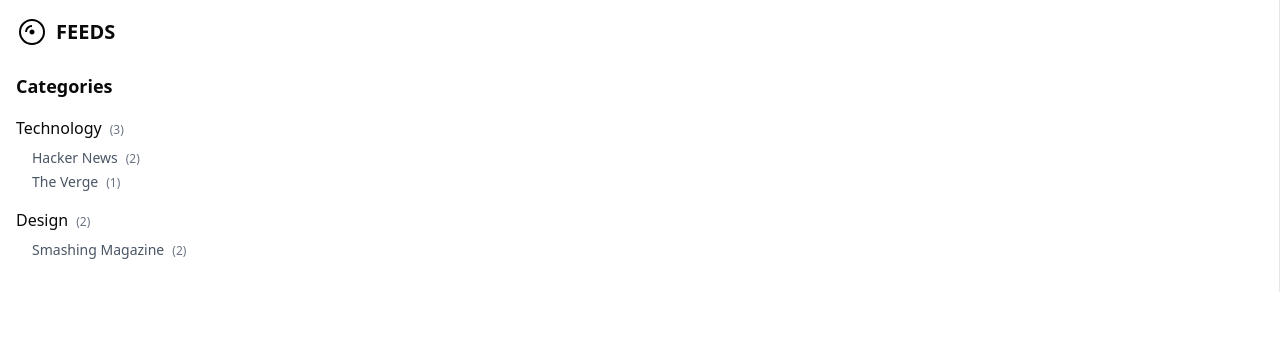
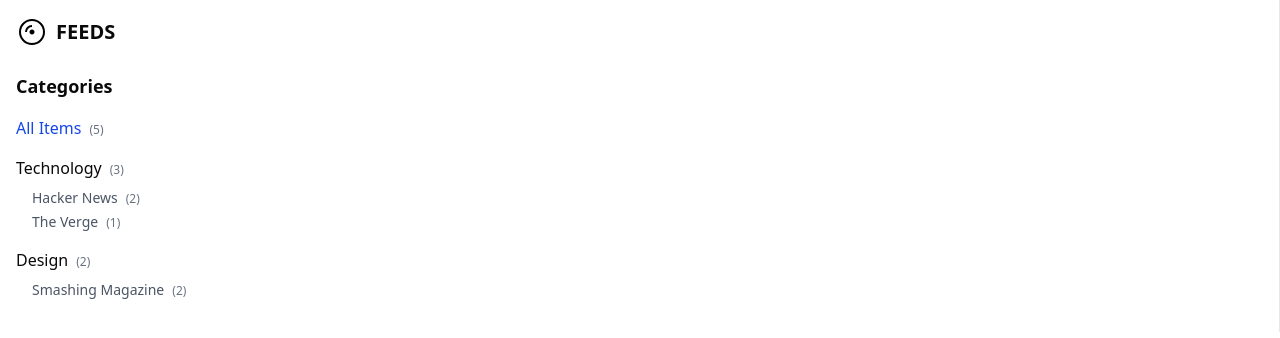
Before and after one commit to llun/vibe-feeds, a Next.js app: page / in a window 1280 px wide. Shown: the top 338 px of the page. Built offline with nearby package versions, Linux system fonts and the light colour scheme.

Commit message:
Add 'All Items' link with total count at the top of categories

```diff
--- a/src/app/page.tsx
+++ b/src/app/page.tsx
@@ -11,6 +11,7 @@ import {
   getItemById,
   getSiteById,
   getCategoryById,
+  mockItems,
 } from "@/data/mockData";
 import { FeedItem } from "@/types";
 
@@ -42,6 +43,7 @@ const useHashParams = () => {
       siteId: hashParams.get("site"),
       itemId: hashParams.get("item"),
       isLoading: hash.includes("loading"),
+      showAll: hash === "all",
     };
   }, [hash]);
 
@@ -70,7 +72,7 @@ const useMediaQuery = (query: string) => {
 };
 
 export default function Home() {
-  const { categoryId, siteId, itemId, isLoading } = useHashParams();
+  const { categoryId, siteId, itemId, isLoading, showAll } = useHashParams();
   const isDesktop = useMediaQuery("(min-width: 1281px)"); // Breakpoint > 1280px
   const [showLoading, setShowLoading] = useState(false);
 
@@ -101,23 +103,29 @@ export default function Home() {
 
   // Determine items to display in the list
   const itemsToList: FeedItem[] = useMemo(() => {
+    if (showAll) {
+      return mockItems;
+    }
     if (siteId) {
       return getItemsForSite(siteId);
     } else if (categoryId) {
       return getItemsForCategory(categoryId);
     }
     return [];
-  }, [categoryId, siteId]);
+  }, [categoryId, siteId, showAll]);
 
   // Determine title for the item list
   const listTitle = useMemo(() => {
+    if (showAll) {
+      return "All Items";
+    }
     if (selectedSite) {
       return selectedSite.title;
     } else if (selectedCategory) {
       return selectedCategory.title;
     }
     return "Select a Category or Site";
-  }, [selectedCategory, selectedSite]);
+  }, [selectedCategory, selectedSite, showAll]);
 
   // Loading screen component
   if (showLoading) {
--- a/src/components/CategoryList.tsx
+++ b/src/components/CategoryList.tsx
@@ -2,7 +2,11 @@ import React from "react";
 import Link from "next/link";
 import Image from "next/image";
 import { Category } from "@/types";
-import { getItemsForCategory, getItemsForSite } from "@/data/mockData";
+import {
+  getItemsForCategory,
+  getItemsForSite,
+  mockItems,
+} from "@/data/mockData";
 
 interface CategoryListProps {
   categories: Category[];
@@ -15,6 +19,8 @@ export function CategoryList({
   selectedCategoryId,
   selectedSiteId,
 }: CategoryListProps) {
+  const totalItems = mockItems.length;
+
   return (
     <nav className="space-y-4 p-4 border-r border-gray-200 dark:border-gray-700 h-full overflow-y-auto">
       <div className="mb-6 flex items-center">
@@ -31,6 +37,21 @@ export function CategoryList({
         </Link>
       </div>
       <h2 className="text-lg font-semibold mb-4">Categories</h2>
+      <div className="mb-4">
+        <Link
+          href="#all"
+          className={`block font-medium hover:text-blue-600 dark:hover:text-blue-400 ${
+            !selectedCategoryId && !selectedSiteId
+              ? "text-blue-700 dark:text-blue-500"
+              : ""
+          }`}
+        >
+          All Items
+          <span className="ml-2 text-xs text-gray-500 dark:text-gray-400">
+            ({totalItems})
+          </span>
+        </Link>
+      </div>
       {categories.map((category) => (
         <div key={category.id} className="mb-4">
           <Link
```
